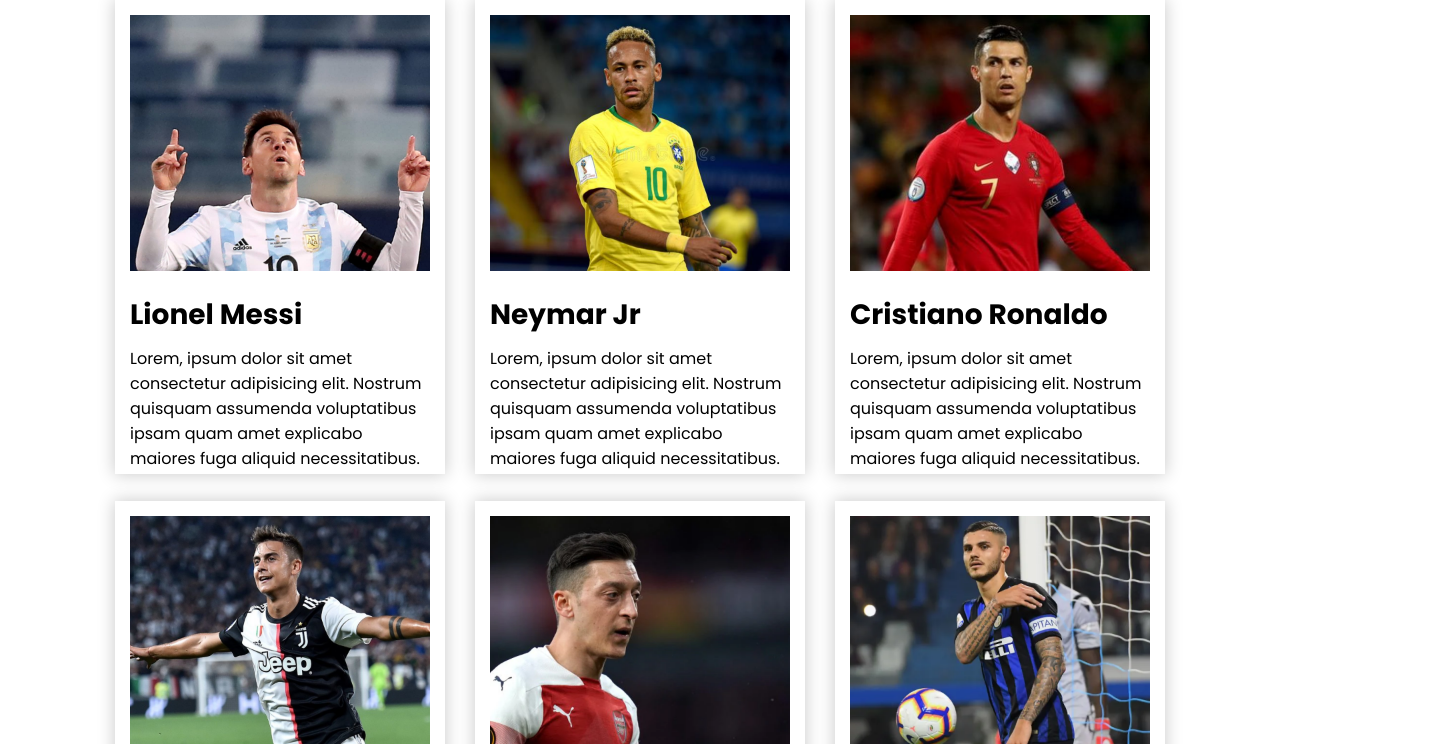
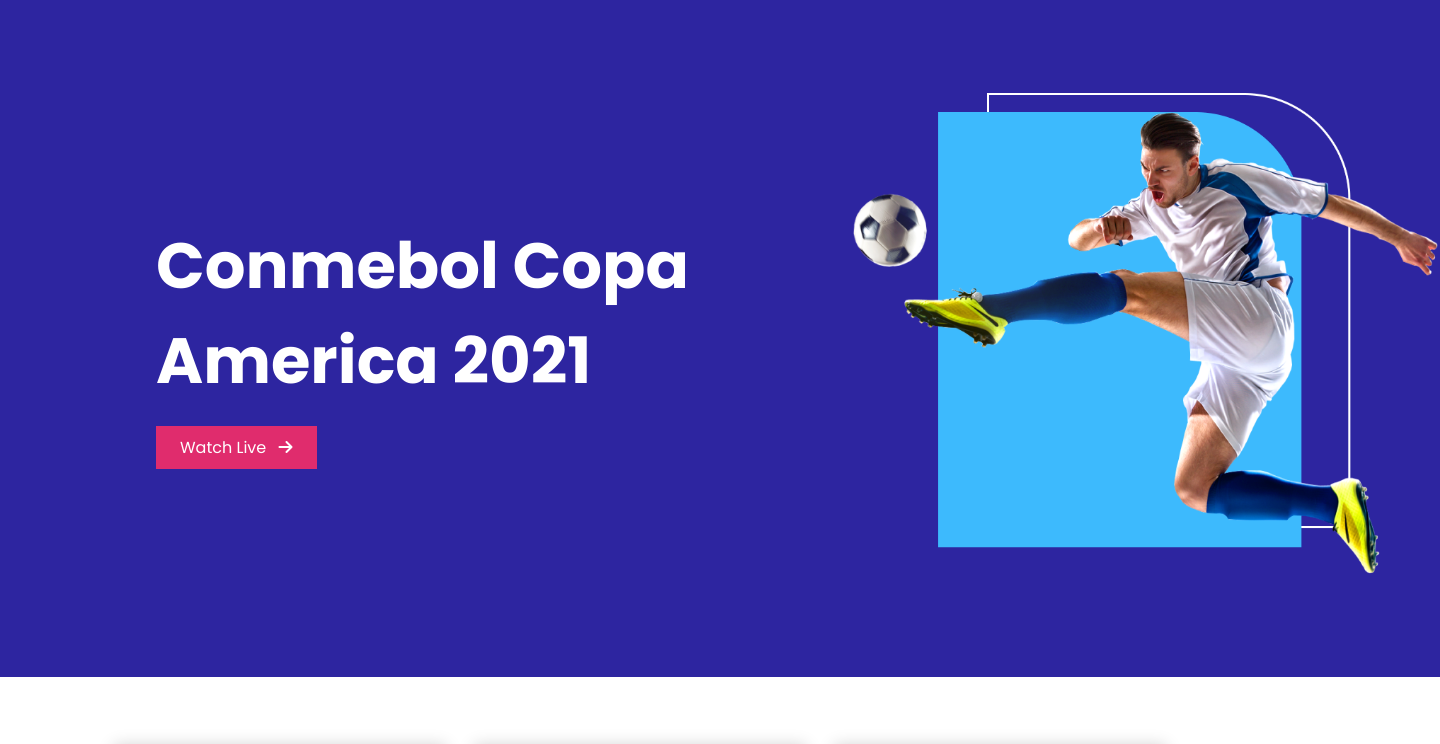
Before and after one commit to imRHB/responsive-football, a plain HTML site: page index.html in a window 1280 px wide. Shown: the top 744 px of the page, 1440 px wide, since content can reach past the window. Drawn offline with Linux system fonts and the light colour scheme.

Commit message:
header added

```diff
--- a/index.html
+++ b/index.html
@@ -14,7 +14,17 @@
     <!-- header start -->
 
     <header>
-
+        <section class="container heading">
+            <div class="top-heading">
+                <div class="top-left">
+                    <h1 class="top-heading-title">Conmebol Copa America 2021</h1>
+                    <p><a class="link-button" href="">Watch Live <span><i class="fas fa-arrow-right"></i></span></a></p>
+                </div>
+                <div class="top-right">
+                    <img src="images/banner.png" alt="">
+                </div>
+            </div>
+        </section>
     </header>
 
     <!-- header end -->
--- a/styles/styles.css
+++ b/styles/styles.css
@@ -11,6 +11,39 @@
 
 body {
     font-family: 'Poppins', sans-serif;
+}
+
+.heading {
+    display: flex;
+    margin: 0 auto;
+    width: 1440px;
+    height: 677px;
+    background-color: #2D25A0;
+}
+
+.top-heading {
+    margin: auto 0;
+    display: flex;
+}
+
+.top-heading img {
+    margin-left: 0;
+    width: 100%;
+}
+
+.top-left {
+    width: 50%;
+    margin: auto 102px auto 156px;
+}
+
+.top-heading-title {
+    color: white;
+    font-size: 64px;
+    margin-bottom: 27px;
+}
+
+.top-right {
+    width: 50%;
 }
 
 main {
@@ -45,6 +78,7 @@ a {
 /* players section style */
 
 .players {
+    margin-top: 70px;
     display: grid;
     grid-template-columns: repeat(3, 1fr);
     grid-column-gap: 30px;
```
